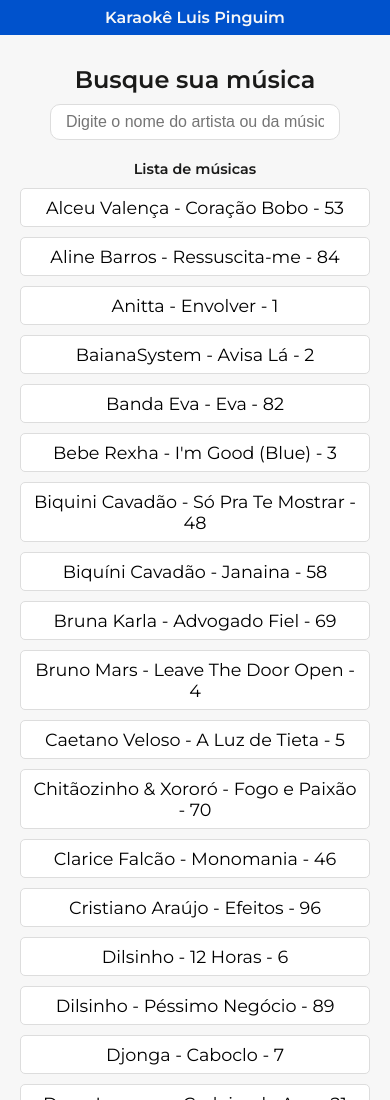
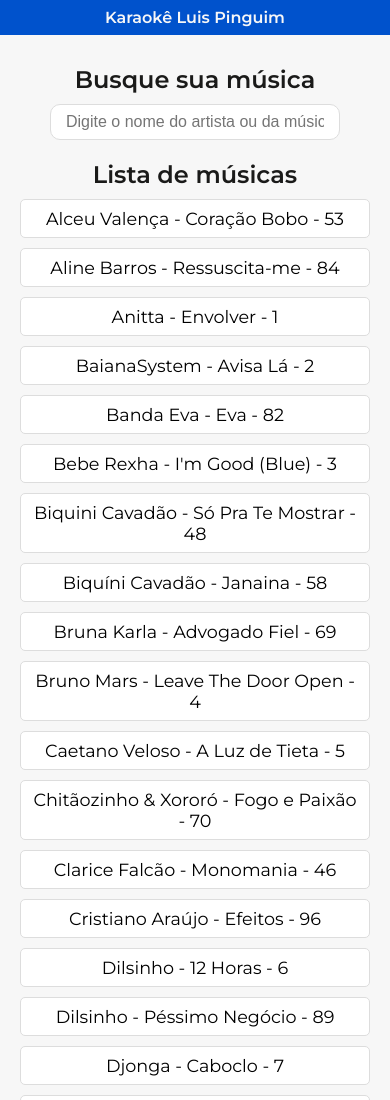
Before and after one commit to 21lucasbarros/videoke, a plain HTML site: page index.html in a window 390 px wide. Shown: the top 1100 px of the page. Drawn offline with Linux system fonts and the light colour scheme.

Commit message:
sexta versao

```diff
--- a/style.css
+++ b/style.css
@@ -136,8 +136,8 @@
         font-size: 1.2rem;
     }
 
-    .principal h2 {
-        font-size: 1rem;
+    .principal__conteudo__titulo {
+        font-size: 1.5rem;
     }
 
     #pesquisa {
@@ -158,8 +158,8 @@
         font-size: 1rem;
     }
 
-    .principal h2 {
-        font-size: 0.9rem;
+    .principal__conteudo__titulo {
+        font-size: 1.5rem;
     }
 
     #pesquisa {
```
